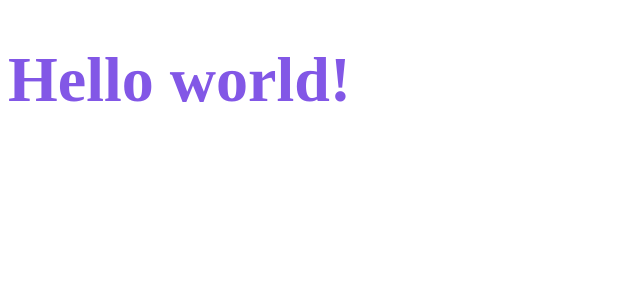
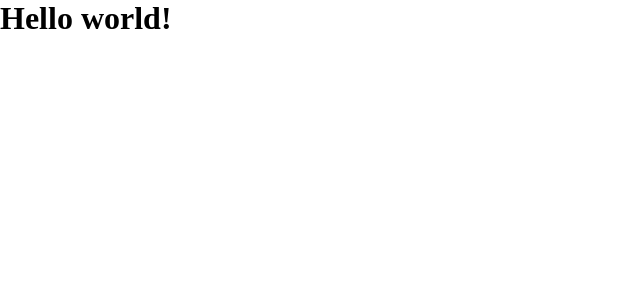
Before and after one commit to gabrielmiller1/ignite-reactjs-dtmoney, a React (Create React App) app: page / in a window 1280 px wide. Shown: the top 300 px of the page, without its empty margins (0-640 px from the left). Built offline with nearby package versions, Linux system fonts and the light colour scheme.

Commit message:
Creating global styles

```diff
--- a/public/index.html
+++ b/public/index.html
@@ -2,6 +2,7 @@
 <html lang="en">
   <head>
     <meta charset="utf-8" />
+    <link rel="shortcut icon" href="favicon.png" type="image/png">
     <meta name="viewport" content="width=device-width, initial-scale=1" />
 
     <title>dtMoney</title>
--- a/src/App.tsx
+++ b/src/App.tsx
@@ -1,14 +1,11 @@
 import styled from 'styled-components';
-
-const Title = styled.h1`
-  font-size: 64px;
-  color: #8257e6;
-`
+import { GlobalStyle } from './styles/global'
 
 export function App() {
   return (
     <div>
-      <Title>Hello world!</Title>
+      <h1>Hello world!</h1>
+      <GlobalStyle/>
     </div>
   );
 }
--- /dev/null
+++ b/src/styles/global.ts
@@ -0,0 +1,47 @@
+import { createGlobalStyle } from 'styled-components'
+
+export const GlobalStyle = createGlobalStyle`
+
+    :root{
+        --red: #E52E4D;
+        --blue: #5429cc;
+
+        --blue-light: #6933ff;
+
+        --text-tilte: #363f5f;
+        --text-title: #969cb3;
+
+        --background: #f0f2f5;
+        --shape: #ffffff;
+    }
+
+    *{
+        margin: 0;
+        padding: 0;
+        box-sizing: border-box;
+    }
+
+    html{
+        @media (max-width: 1080px){
+            font-size: 93.5%;
+        }
+
+        @media (max-width: 720px){
+            font-size: 87.5%;
+        }
+    }
+
+    body{
+        background-color: var(---background);
+        -webkit-font-smoothing: antialiased;
+    }
+
+    button{
+        cursor: pointer;
+    }
+
+    [disabled]{
+        opacity: 0.6;
+        cursor: not-allowed;
+    }
+`
```
Also changed, not shown: public/favicon.png (renamed from src/assets/favicon.png).
